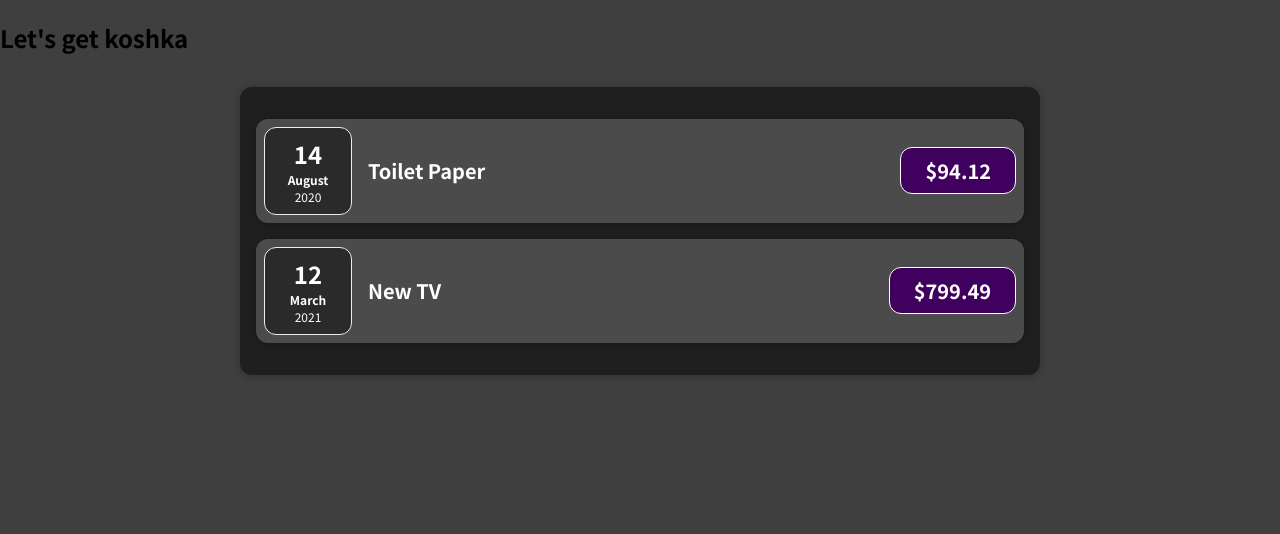
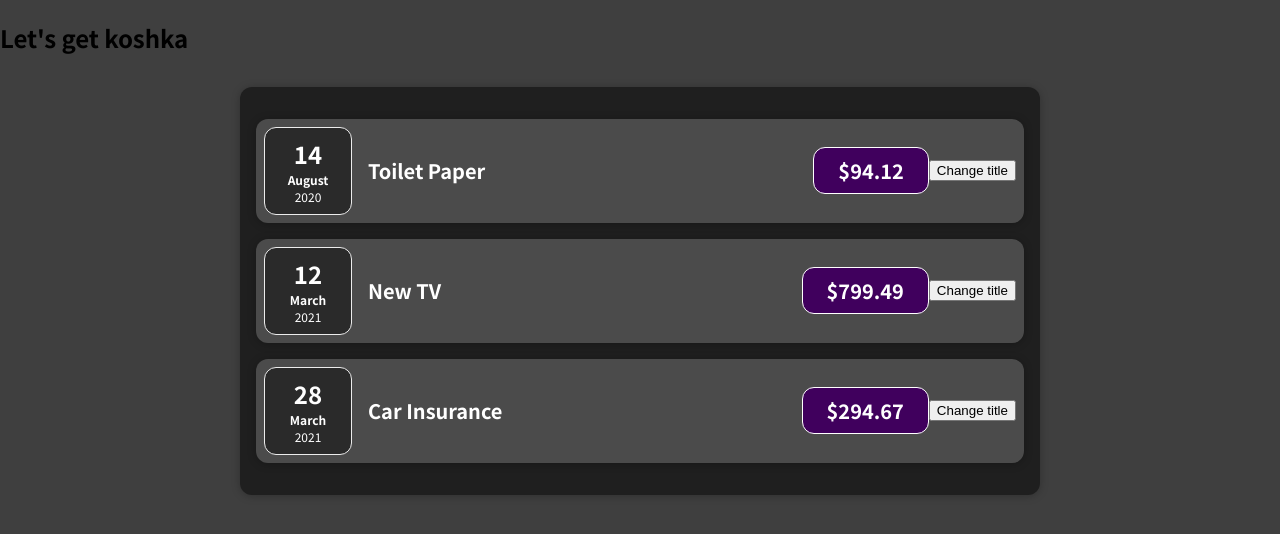
Before and after one commit to iwannabekoshka/udemy-react, a React (Create React App) app in the folder 01/: page / in a window 1280 px wide. Shown: the top 534 px of the page. Built offline with nearby package versions, Linux system fonts and the light colour scheme.

Commit message:
01. state, useState

```diff
--- a/01/src/components/Expenses/ExpenseItem.js
+++ b/01/src/components/Expenses/ExpenseItem.js
@@ -1,15 +1,23 @@
+import React, {useState} from 'react';
 import './ExpenseItem.css';
 import ExpenseDate from "./ExpenseDate";
 import Card from "../UI/Card";
 
 function ExpenseItem(props) {
+    const [title, setTitle] = useState(props.title);
+
+    function clickHandler() {
+        setTitle('Updated!!!');
+    }
+
     return (
         <Card className="expense-item">
             <ExpenseDate date={props.date}/>
             <div className="expense-item__description">
-                <h2>{props.title}</h2>
+                <h2>{title}</h2>
                 <div className="expense-item__price">${props.amount}</div>
             </div>
+            <button onClick={clickHandler}>Change title</button>
         </Card>
     );
 }
--- a/01/src/components/Expenses/Expenses.js
+++ b/01/src/components/Expenses/Expenses.js
@@ -15,6 +15,11 @@
 				amount={props.expenses[1].amount}
 				date={props.expenses[1].date}
 			/>
+			<ExpenseItem
+				title={props.expenses[2].title}
+				amount={props.expenses[2].amount}
+				date={props.expenses[2].date}
+			/>
 		</Card>
 	)
 }
```
Also changed, not shown: 1 other file (tests, documents, lock files or other folders).
